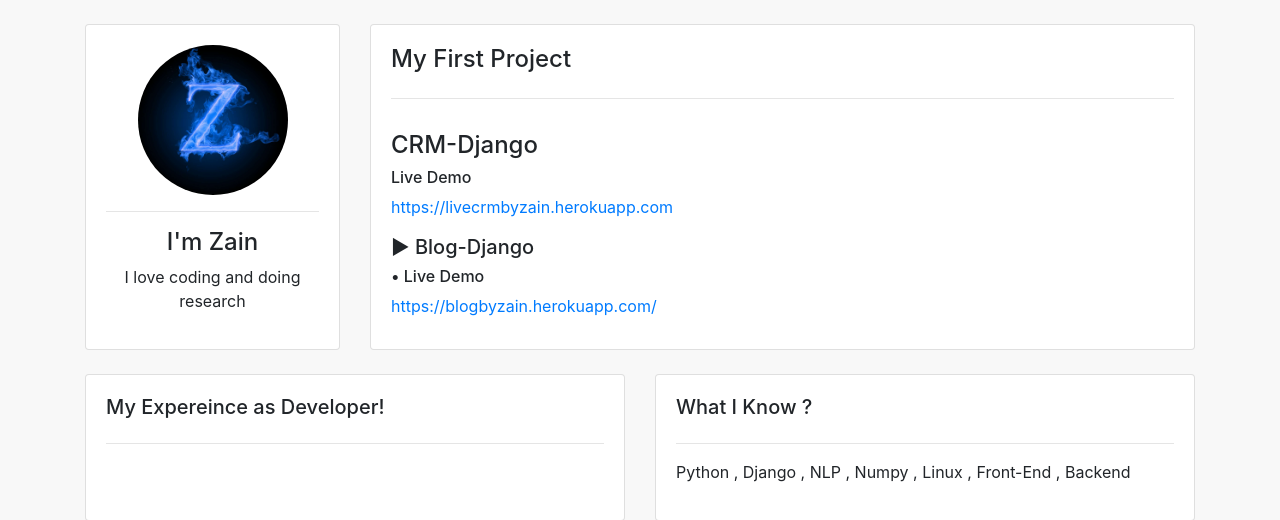
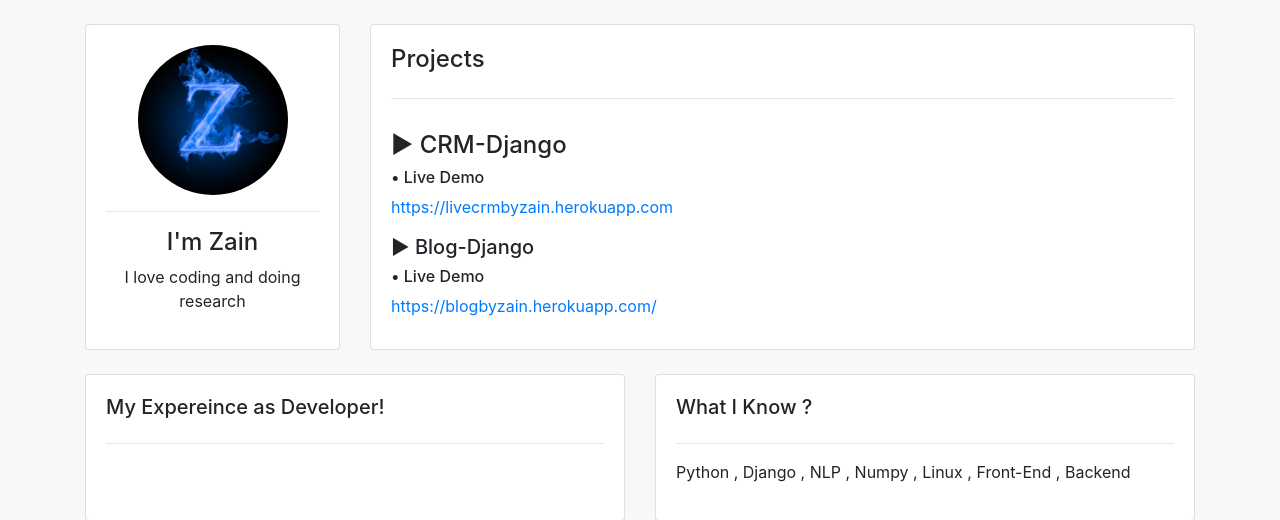
Before and after one commit to mzain321/Portfolio, a Django app: page / in a window 1280 px wide. Shown: the top 520 px of the page. Run offline with Django 4.2, Linux system fonts and the light colour scheme.

Commit message:
Update home.html

```diff
--- a/base/templates/base/home.html
+++ b/base/templates/base/home.html
@@ -27,10 +27,10 @@
 
 				<div class="col-md-9">
 					<div class="card card-body h-100">
-						<h4>My First Project</h4>
+						<h4>Projects</h4>
 						<hr>
-						<p> <h4>CRM-Django</h4>
-						<h6>Live Demo</h6>
+						<p> <h4>► CRM-Django</h4>
+						<h6>• Live Demo</h6>
 						<a href="https://livecrmbyzain.herokuapp.com">https://livecrmbyzain.herokuapp.com</a> </p>
 
 <h5>► Blog-Django</h5>
```
